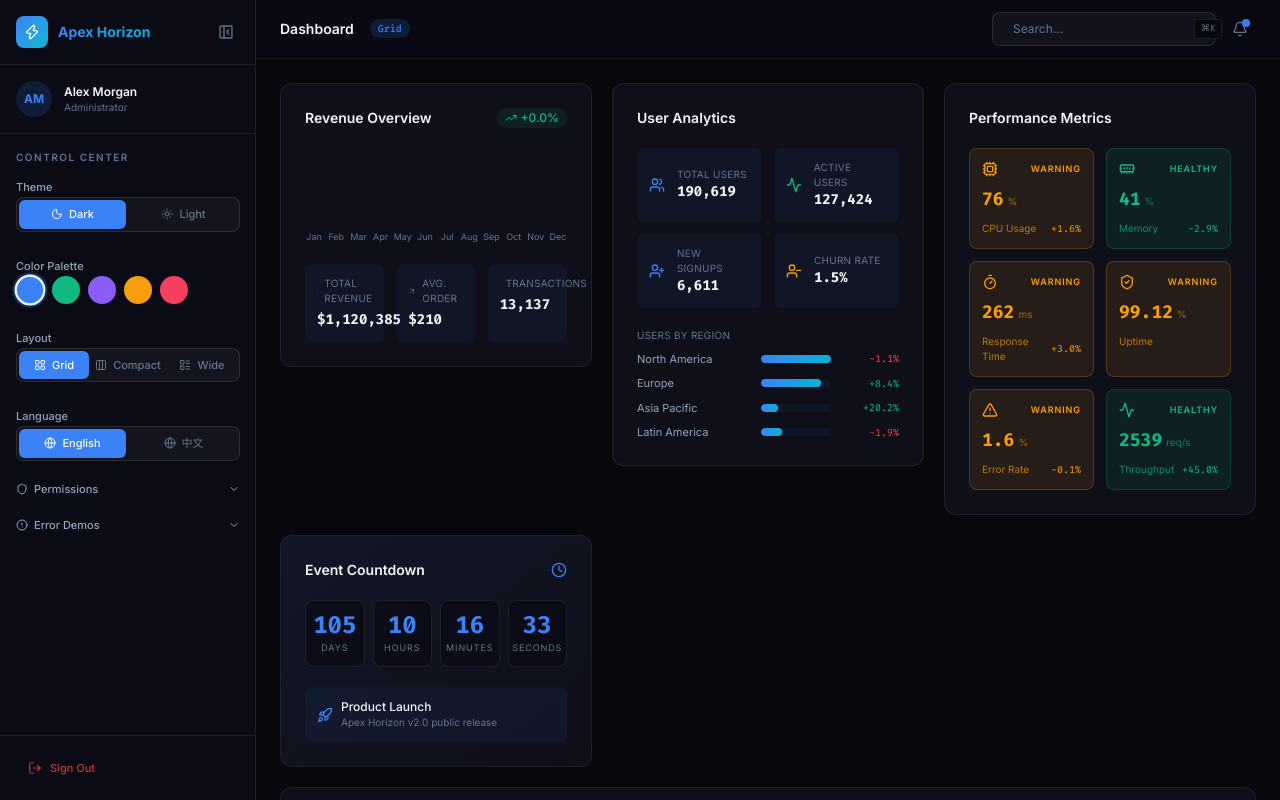
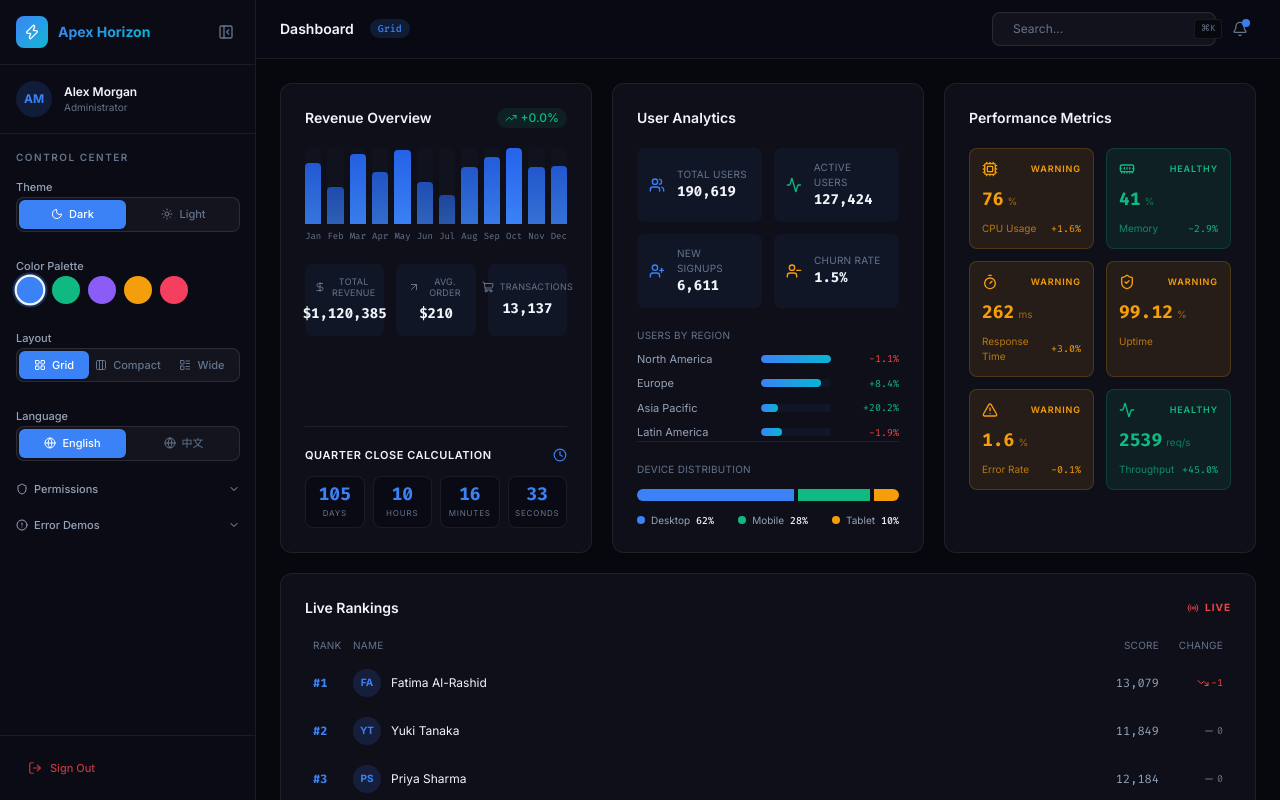
Before and after one commit to hongminglow/apex-horizon, a React (Vite) app: page /login in a window 1280 px wide. Both pictures are taken after a click on the button "Sign In". Shown: the top 800 px of the page. Built offline with nearby package versions, Linux system fonts and the light colour scheme.

Commit message:
feat: top up content on each dashboard sections to ensure content alignment for the cards

```diff
--- a/src/components/sections/ActivityFeed.tsx
+++ b/src/components/sections/ActivityFeed.tsx
@@ -28,13 +28,13 @@ export function ActivityFeed() {
   if (isLoading || !data) return <CardSkeleton lines={6} />;
 
   return (
-    <div className="rounded-xl border border-border bg-surface p-6 card-hover animate-slide-up">
-      <div className="flex items-center justify-between mb-5">
+    <div className="rounded-xl border border-border bg-surface p-6 card-hover animate-slide-up flex flex-col h-full">
+      <div className="flex items-center justify-between mb-5 shrink-0">
         <h3 className="text-sm font-semibold text-primary">{t('sections.activity.title')}</h3>
         <GitCommitHorizontal className="w-4 h-4 text-muted" />
       </div>
 
-      <div className="space-y-1">
+      <div className="space-y-1 flex-1">
         {data.map((item, i) => {
           const config = TYPE_CONFIG[item.type];
           const Icon = config.icon;
--- a/src/components/sections/LiveRankings.tsx
+++ b/src/components/sections/LiveRankings.tsx
@@ -11,8 +11,8 @@ export function LiveRankings() {
   if (isLoading || !data) return <CardSkeleton lines={6} />;
 
   return (
-    <div className="rounded-xl border border-border bg-surface p-6 card-hover animate-slide-up">
-      <div className="flex items-center justify-between mb-5">
+    <div className="rounded-xl border border-border bg-surface p-6 card-hover animate-slide-up flex flex-col h-full">
+      <div className="flex items-center justify-between mb-5 shrink-0">
         <h3 className="text-sm font-semibold text-primary">{t('sections.rankings.title')}</h3>
         <span className="flex items-center gap-1.5 text-[10px] font-bold uppercase tracking-widest text-error">
           <Radio className="w-3 h-3 animate-pulse-soft" />
--- a/src/components/sections/PerformanceMetrics.tsx
+++ b/src/components/sections/PerformanceMetrics.tsx
@@ -26,10 +26,10 @@ export function PerformanceMetrics() {
   if (isLoading || !data) return <CardSkeleton lines={4} />;
 
   return (
-    <div className="rounded-xl border border-border bg-surface p-6 card-hover animate-slide-up">
-      <h3 className="text-sm font-semibold text-primary mb-5">{t('sections.performance.title')}</h3>
+    <div className="rounded-xl border border-border bg-surface p-6 card-hover animate-slide-up flex flex-col h-full">
+      <h3 className="text-sm font-semibold text-primary mb-5 shrink-0">{t('sections.performance.title')}</h3>
 
-      <div className="grid grid-cols-2 gap-3">
+      <div className="grid grid-cols-2 gap-3 flex-1 content-start">
         {data.map((metric) => {
           const Icon = ICON_MAP[metric.icon] ?? Activity;
           const statusClass = STATUS_COLORS[metric.status];
--- a/src/components/sections/RevenueOverview.tsx
+++ b/src/components/sections/RevenueOverview.tsx
@@ -1,21 +1,32 @@
 import { useTranslation } from 'react-i18next';
 import { useRevenueQuery } from '@/api/endpoints/dashboard';
 import { CardSkeleton } from '@/components/ui/CardSkeleton';
-import { TrendingUp, TrendingDown, DollarSign, ShoppingCart, ArrowUpRight } from 'lucide-react';
+import { TrendingUp, TrendingDown, DollarSign, ShoppingCart, ArrowUpRight, Clock } from 'lucide-react';
 import { formatCurrency, formatNumber, formatPercent } from '@/lib/utils';
+import { useCountdown } from '@/hooks/useCountdown';
+import { usePermissionStore } from '@/features/permissions/store';
 
 export function RevenueOverview() {
   const { data, isLoading } = useRevenueQuery();
   const { t } = useTranslation();
+  const { days, hours, minutes, seconds } = useCountdown();
+  const { hasPermission } = usePermissionStore();
 
   if (isLoading || !data) return <CardSkeleton lines={4} />;
 
   const isPositive = data.growth >= 0;
   const maxVal = Math.max(...data.values);
 
+  const blocks = [
+    { value: days, label: t('sections.countdown.days') },
+    { value: hours, label: t('sections.countdown.hours') },
+    { value: minutes, label: t('sections.countdown.minutes') },
+    { value: seconds, label: t('sections.countdown.seconds') },
+  ];
+
   return (
-    <div className="rounded-xl border border-border bg-surface p-6 card-hover animate-slide-up">
-      <div className="flex items-center justify-between mb-5">
+    <div className="rounded-xl border border-border bg-surface p-6 card-hover animate-slide-up flex flex-col h-full">
+      <div className="flex items-center justify-between mb-5 shrink-0">
         <h3 className="text-sm font-semibold text-primary">{t('sections.revenue.title')}</h3>
         <span className={`flex items-center gap-1 text-xs font-medium px-2 py-0.5 rounded-full ${isPositive ? 'bg-success/10 text-success' : 'bg-error/10 text-error'}`}>
           {isPositive ? <TrendingUp className="w-3 h-3" /> : <TrendingDown className="w-3 h-3" />}
@@ -24,46 +35,73 @@ export function RevenueOverview() {
       </div>
 
       {/* Mini bar chart */}
-      <div className="flex items-end gap-1 h-24 mb-5">
+      <div className="flex items-end gap-1.5 h-24 mb-5 shrink-0">
         {data.values.map((val, i) => (
-          <div key={i} className="flex-1 flex flex-col items-center gap-1">
+          <div key={i} className="flex-1 flex flex-col items-center gap-1.5 h-full relative group/bar">
+            {/* Tooltip */}
+            <div className="absolute -top-7 left-1/2 -translate-x-1/2 bg-base border border-border text-primary text-[10px] font-mono px-2 py-0.5 rounded opacity-0 group-hover/bar:opacity-100 transition-opacity pointer-events-none z-20 shadow-lg whitespace-nowrap">
+              {formatCurrency(val)}
+            </div>
+
+            <div className="w-full flex-1 bg-accent-subtle/30 rounded-t-sm relative flex flex-col justify-end overflow-hidden">
               <div
-              className="w-full rounded-t-sm transition-all duration-300"
+                className="w-full rounded-t-sm transition-all duration-500 group-hover/bar:brightness-110 group-hover/bar:bg-accent"
                 style={{
                   height: `${(val / maxVal) * 100}%`,
                   background: `linear-gradient(to top, var(--accent), var(--accent-hover))`,
-                opacity: 0.3 + (val / maxVal) * 0.7,
+                  opacity: 0.4 + (val / maxVal) * 0.6,
                 }}
               />
-            <span className="text-[9px] text-muted">{data.labels[i]}</span>
+            </div>
+            <span className="text-[9px] text-muted font-mono">{data.labels[i]}</span>
           </div>
         ))}
       </div>
 
       {/* KPI row */}
-      <div className="grid grid-cols-3 gap-3">
-        <div className="flex flex-col gap-1 p-3 rounded-lg bg-accent-subtle">
-          <div className="flex items-center gap-1.5 text-muted">
-            <DollarSign className="w-3 h-3" />
-            <span className="text-[10px] uppercase tracking-wide">{t('sections.revenue.total')}</span>
+      <div className="grid grid-cols-3 gap-3 mb-5 shrink-0">
+        <div className="flex flex-col items-center justify-center text-center gap-1.5 p-3 rounded-lg bg-accent-subtle h-full">
+          <div className="flex items-center justify-center gap-1.5 text-muted">
+            <DollarSign className="w-3 h-3 shrink-0" />
+            <span className="text-[9px] uppercase tracking-wide leading-tight">{t('sections.revenue.total')}</span>
           </div>
           <span className="text-sm font-bold text-primary font-mono">{formatCurrency(data.totalRevenue)}</span>
         </div>
-        <div className="flex flex-col gap-1 p-3 rounded-lg bg-accent-subtle">
-          <div className="flex items-center gap-1.5 text-muted">
-            <ArrowUpRight className="w-3 h-3" />
-            <span className="text-[10px] uppercase tracking-wide">{t('sections.revenue.avg_order')}</span>
+        <div className="flex flex-col items-center justify-center text-center gap-1.5 p-3 rounded-lg bg-accent-subtle h-full">
+          <div className="flex items-center justify-center gap-1.5 text-muted">
+            <ArrowUpRight className="w-3 h-3 shrink-0" />
+            <span className="text-[9px] uppercase tracking-wide leading-tight">{t('sections.revenue.avg_order')}</span>
           </div>
           <span className="text-sm font-bold text-primary font-mono">{formatCurrency(data.avgOrder)}</span>
         </div>
-        <div className="flex flex-col gap-1 p-3 rounded-lg bg-accent-subtle">
-          <div className="flex items-center gap-1.5 text-muted">
-            <ShoppingCart className="w-3 h-3" />
-            <span className="text-[10px] uppercase tracking-wide">{t('sections.revenue.transactions')}</span>
+        <div className="flex flex-col items-center justify-center text-center gap-1.5 p-3 rounded-lg bg-accent-subtle h-full">
+          <div className="flex items-center justify-center gap-1.5 text-muted">
+            <ShoppingCart className="w-3 h-3 shrink-0" />
+            <span className="text-[9px] uppercase tracking-wide leading-tight">{t('sections.revenue.transactions')}</span>
           </div>
           <span className="text-sm font-bold text-primary font-mono">{formatNumber(data.transactions)}</span>
         </div>
       </div>
+
+      {/* Integrated Quarter Close Countdown */}
+      {hasPermission('view_countdown') && (
+        <div className="mt-auto pt-5 border-t border-border">
+          <div className="flex items-center justify-between mb-3">
+            <h4 className="text-[11px] font-semibold text-primary uppercase tracking-wider">Quarter Close Calculation</h4>
+            <Clock className="w-3.5 h-3.5 text-accent" />
+          </div>
+          <div className="grid grid-cols-4 gap-2">
+            {blocks.map((block) => (
+              <div key={block.label} className="flex flex-col items-center gap-1 p-2 rounded-lg bg-base/50 border border-border">
+                <span className="text-lg font-bold font-mono text-accent tabular-nums leading-none animate-count">
+                  {String(block.value).padStart(2, '0')}
+                </span>
+                <span className="text-[8px] text-muted uppercase tracking-widest">{block.label}</span>
+              </div>
+            ))}
+          </div>
+        </div>
+      )}
     </div>
   );
 }
--- a/src/components/sections/UserAnalytics.tsx
+++ b/src/components/sections/UserAnalytics.tsx
@@ -18,7 +18,7 @@ export function UserAnalytics() {
   ];
 
   return (
-    <div className="rounded-xl border border-border bg-surface p-6 card-hover animate-slide-up">
+    <div className="rounded-xl border border-border bg-surface p-6 card-hover animate-slide-up flex flex-col h-full">
       <h3 className="text-sm font-semibold text-primary mb-5">{t('sections.analytics.title')}</h3>
 
       {/* Stat cards */}
@@ -56,6 +56,21 @@ export function UserAnalytics() {
           );
         })}
       </div>
+
+      {/* Device Distribution */}
+      <div className="mt-auto pt-5 border-t border-border">
+        <p className="text-[10px] text-muted uppercase tracking-wide mb-3">Device Distribution</p>
+        <div className="flex items-center gap-1 h-3 rounded-full overflow-hidden mb-3">
+          <div className="h-full bg-accent hover:opacity-80 transition-opacity" style={{ width: '62%' }} title="Desktop: 62%" />
+          <div className="h-full bg-success hover:opacity-80 transition-opacity" style={{ width: '28%' }} title="Mobile: 28%" />
+          <div className="h-full bg-warning hover:opacity-80 transition-opacity" style={{ width: '10%' }} title="Tablet: 10%" />
+        </div>
+        <div className="flex items-center justify-between text-[10px]">
+          <div className="flex items-center gap-1.5"><div className="w-2 h-2 rounded-full bg-accent" /> <span className="text-secondary">Desktop</span> <span className="font-mono text-primary font-medium">62%</span></div>
+          <div className="flex items-center gap-1.5"><div className="w-2 h-2 rounded-full bg-success" /> <span className="text-secondary">Mobile</span> <span className="font-mono text-primary font-medium">28%</span></div>
+          <div className="flex items-center gap-1.5"><div className="w-2 h-2 rounded-full bg-warning" /> <span className="text-secondary">Tablet</span> <span className="font-mono text-primary font-medium">10%</span></div>
+        </div>
+      </div>
     </div>
   );
 }
--- a/src/pages/DashboardPage.tsx
+++ b/src/pages/DashboardPage.tsx
@@ -7,7 +7,6 @@ import { RevenueOverview } from '@/components/sections/RevenueOverview';
 import { UserAnalytics } from '@/components/sections/UserAnalytics';
 import { LiveRankings } from '@/components/sections/LiveRankings';
 import { PerformanceMetrics } from '@/components/sections/PerformanceMetrics';
-import { CountdownTimer } from '@/components/sections/CountdownTimer';
 import { ActivityFeed } from '@/components/sections/ActivityFeed';
 import type { PermissionKey } from '@/types';
 import { cn } from '@/lib/utils';
@@ -25,7 +24,6 @@ const SECTIONS: SectionConfig[] = [
   { id: 'revenue', permission: 'view_revenue', component: RevenueOverview, label: 'Revenue Overview' },
   { id: 'analytics', permission: 'view_analytics', component: UserAnalytics, label: 'User Analytics' },
   { id: 'performance', permission: 'view_performance', component: PerformanceMetrics, label: 'Performance Metrics' },
-  { id: 'countdown', permission: 'view_countdown', component: CountdownTimer, label: 'Countdown Timer' },
   { id: 'rankings', permission: 'view_rankings', component: LiveRankings, label: 'Live Rankings', wide: true },
   { id: 'activity', permission: 'view_activity', component: ActivityFeed, label: 'Activity Feed', wide: true },
 ];
@@ -47,7 +45,7 @@ export function DashboardPage() {
           const Component = section.component;
           const spanWide = section.wide && variant === 'grid';
           return (
-            <div key={section.id} className={cn(spanWide && 'md:col-span-2 xl:col-span-3')}>
+            <div key={section.id} className={cn('h-full', spanWide && 'md:col-span-2 xl:col-span-3')}>
               <SectionErrorBoundary sectionName={section.label}>
                 {hasPermission(section.permission) ? (
                   <Component />
```
Lines whose indentation alone changed are shown as unchanged.
